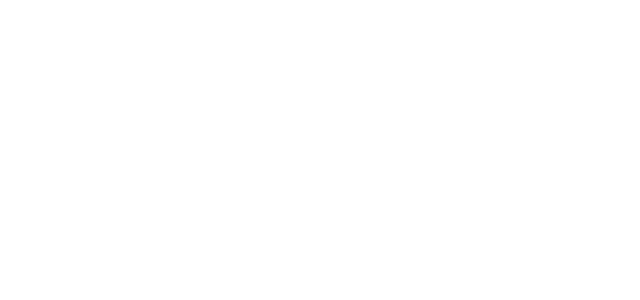
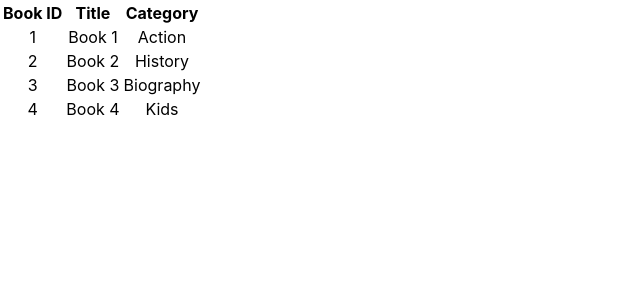
Before and after one commit to arikarim/Book-Store, a React (Create React App) app: page / in a window 1280 px wide. Shown: the top 300 px of the page, without its empty margins (0-640 px from the left). Built offline with nearby package versions, Linux system fonts and the light colour scheme.

Commit message:
Add book tables

```diff
--- a/src/App.js
+++ b/src/App.js
@@ -1,10 +1,10 @@
 import './App.css';
-// import BookList from './containers/BookList';
+import BookList from './containers/BookList';
 
 function App() {
   return (
     <div className="App">
-      {/* <BookList /> */}
+      <BookList />
       {/* <BooksForm /> */}
     </div>
   );
--- a/src/actions/index.js
+++ b/src/actions/index.js
@@ -9,8 +9,8 @@
     payload: {
       ...book,
       id: counter,
-    }
-  }
+    },
+  };
 };
 
 export const removeBook = (book) => ({
--- a/src/components/Book.js
+++ b/src/components/Book.js
@@ -3,7 +3,7 @@
 
 const Book = ({ book }) => (
   <tr>
-    <td id={book.id}>{book.id}</td>
+    <td>{book.id}</td>
     <td>{book.title}</td>
     <td>{book.category}</td>
   </tr>
--- a/src/containers/BookList.js
+++ b/src/containers/BookList.js
@@ -1,10 +1,10 @@
 import PropTypes from 'prop-types';
-import { bindActionCreators } from 'redux';
+// import { bindActionCreators } from 'redux';
 import { connect } from 'react-redux';
 import Book from '../components/Book';
 // import Book from '../components/Book';
 
-const BookList = ({ books, removeBook }) => (
+const BookList = ({ books }) => (
   <div>
     <table>
       <thead>
@@ -15,7 +15,10 @@
         </tr>
       </thead>
       <tbody>
-        {/* {books.forEach((book) => <Book id={book.id} book={book} />)} */}
+        {console.log(books)}
+        {books.map((book) => (
+          <Book key={book.id} book={book} />
+        ))}
       </tbody>
 
     </table>
@@ -28,13 +31,13 @@
 };
 
 const mapStateToProps = (state) => ({
-  books: state.books,
+  books: state,
 });
 
-const mapDispatchToProps = dispatch => (
-  bindActionCreators({
-    removeBook: books.removeBook,
-  }, dispatch)
-)
+// const mapDispatchToProps = (dispatch) => (
+//   bindActionCreators({
+//     removeBook,
+//   }, dispatch)
+// );
 
-export default connect(mapStateToProps, mapDispatchToProps)(BookList);
+export default connect(mapStateToProps)(BookList);
```
